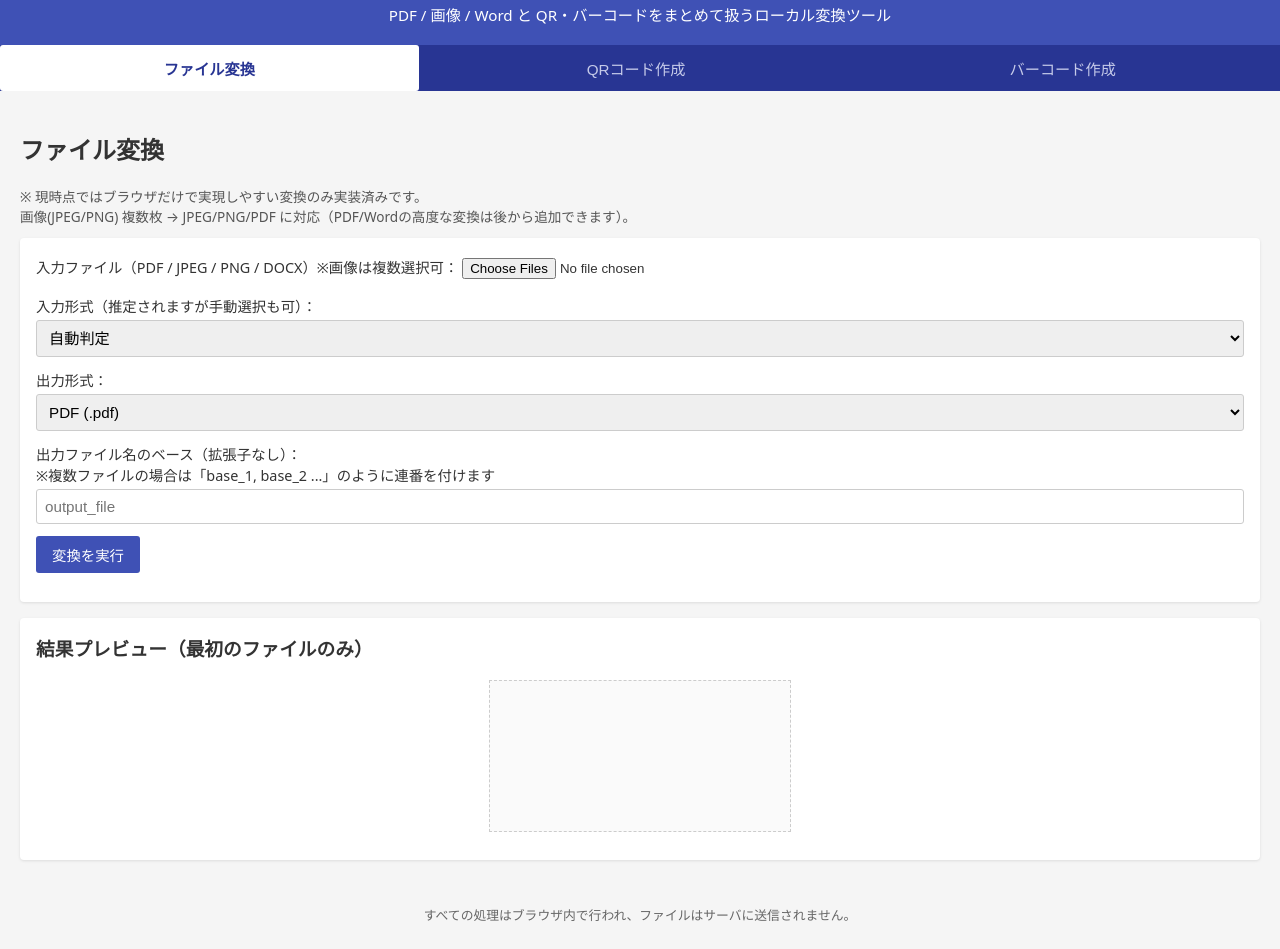
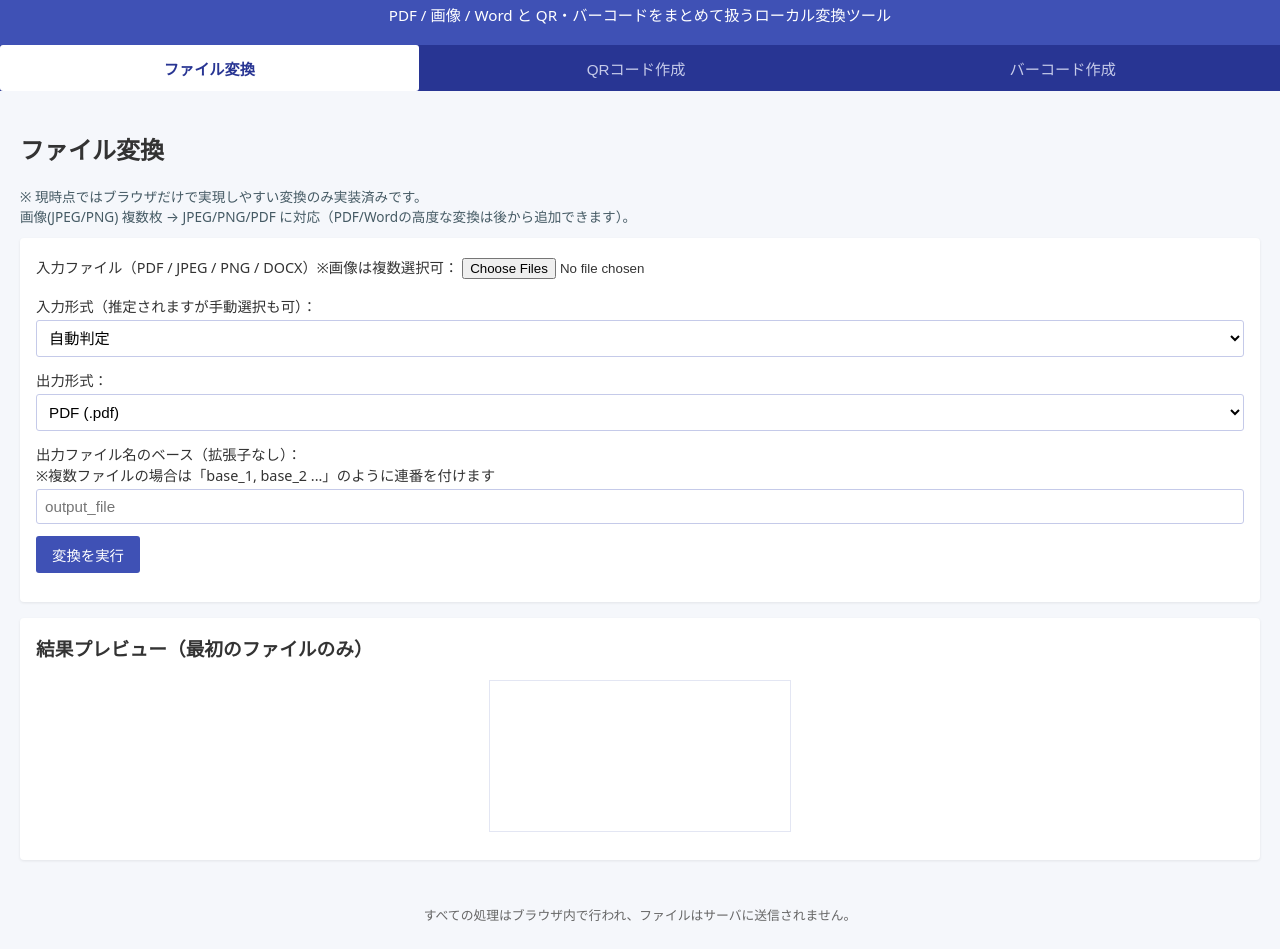
Before and after one commit to AO1135/-, a plain HTML site: page index.html in a window 1280 px wide. Shown: the part 62-1011 px from the top of the page. Drawn offline with Linux system fonts and the light colour scheme.

Commit message:
Update style.css

```diff
--- a/style.css
+++ b/style.css
@@ -6,10 +6,11 @@ body {
   font-family: system-ui, -apple-system, BlinkMacSystemFont, "Segoe UI", sans-serif;
   margin: 0;
   padding: 0;
-  background-color: #f5f5f5;
+  background-color: #f5f7fb;
   color: #333;
 }
 
+/* ヘッダー：濃い青＋白文字 */
 header {
   background: #3f51b5;
   color: white;
@@ -27,6 +28,7 @@ header p {
   font-size: 0.95rem;
 }
 
+/* タブナビ：青系グラデーション風 */
 .tab-nav {
   display: flex;
   flex-wrap: wrap;
@@ -54,6 +56,7 @@ header p {
   font-weight: bold;
 }
 
+/* タブコンテンツエリア */
 .tab-content {
   display: none;
   padding: 20px;
@@ -63,14 +66,16 @@ header p {
   display: block;
 }
 
+/* パネル：白ベース＋薄い影 */
 .panel {
-  background: white;
+  background: #ffffff;
   border-radius: 4px;
   padding: 16px;
   margin-bottom: 16px;
-  box-shadow: 0 1px 3px rgba(0,0,0,0.1);
+  box-shadow: 0 1px 3px rgba(0,0,0,0.08);
 }
 
+/* フォーム */
 .form-row {
   margin-bottom: 12px;
   display: flex;
@@ -87,14 +92,24 @@ textarea,
 select {
   padding: 8px;
   font-size: 0.95rem;
-  border: 1px solid #ccc;
+  border: 1px solid #c5cae9;
   border-radius: 3px;
+  background-color: #ffffff;
 }
 
 textarea {
   resize: vertical;
 }
 
+input[type="text"]:focus,
+textarea:focus,
+select:focus {
+  outline: none;
+  border-color: #3f51b5;
+  box-shadow: 0 0 0 1px rgba(63,81,181,0.15);
+}
+
+/* ファイル入力 */
 .file-label {
   display: block;
   margin-bottom: 12px;
@@ -105,6 +120,7 @@ input[type="file"] {
   margin-top: 4px;
 }
 
+/* ボタン：青＋白 */
 button {
   padding: 8px 16px;
   margin-right: 8px;
@@ -114,46 +130,51 @@ button {
   color: white;
   font-size: 0.9rem;
   cursor: pointer;
-  transition: background 0.2s;
+  transition: background 0.2s, box-shadow 0.2s;
 }
 
 button:hover {
   background: #303f9f;
+  box-shadow: 0 2px 4px rgba(48,63,159,0.35);
 }
 
 button:disabled {
   background: #b0bec5;
   cursor: default;
+  box-shadow: none;
 }
 
+/* 結果表示部分 */
 .result-area {
-  background: white;
+  background: #ffffff;
   border-radius: 4px;
   padding: 16px;
-  box-shadow: 0 1px 3px rgba(0,0,0,0.1);
+  box-shadow: 0 1px 3px rgba(0,0,0,0.08);
 }
 
 .result-area h3 {
   margin-top: 0;
 }
 
+/* プレビュー：白地に淡い枠 */
 .preview-canvas,
 .preview-svg {
   display: block;
   max-width: 100%;
   margin: 8px auto;
-  background: #fafafa;
-  border: 1px dashed #ccc;
+  background: #ffffff;
+  border: 1px solid #e3e6f3;
 }
 
 .preview-frame {
   display: none;
   width: 100%;
   height: 400px;
-  border: 1px solid #ccc;
+  border: 1px solid #e3e6f3;
   margin-top: 8px;
 }
 
+/* ダウンロードリンク */
 .download-area {
   margin-top: 12px;
   font-size: 0.9rem;
@@ -165,6 +186,11 @@ button:disabled {
   font-weight: bold;
 }
 
+.download-link:hover {
+  text-decoration: underline;
+}
+
+/* フッター */
 footer {
   text-align: center;
   padding: 12px;
@@ -172,9 +198,10 @@ footer {
   color: #666;
 }
 
+/* 注意書き＆ステータス */
 .note {
   font-size: 0.85rem;
-  color: #555;
+  color: #455a64;
   margin-top: 0;
   margin-bottom: 12px;
 }
@@ -182,5 +209,5 @@ footer {
 .status-message {
   font-size: 0.85rem;
   margin-top: 8px;
-  color: #444;
+  color: #1a237e;
 }
```
